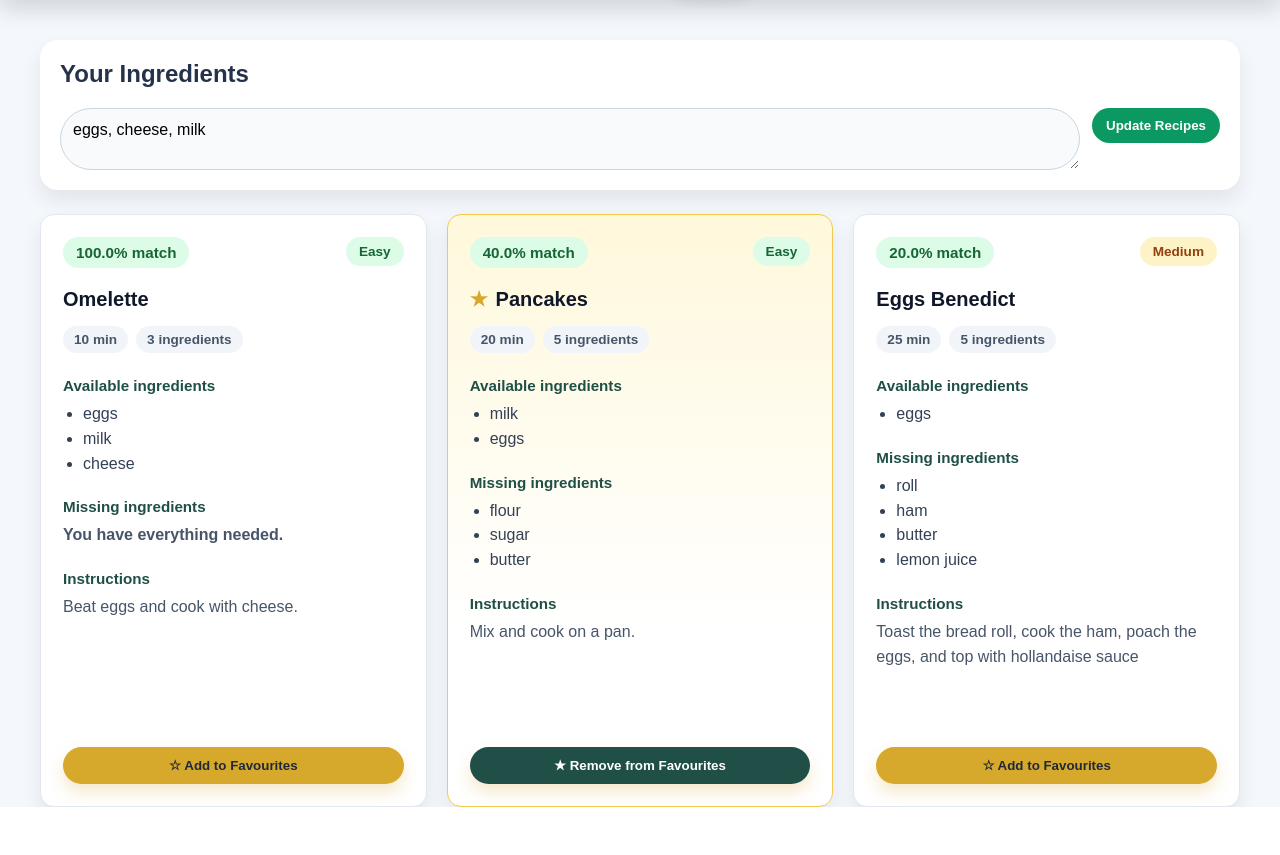
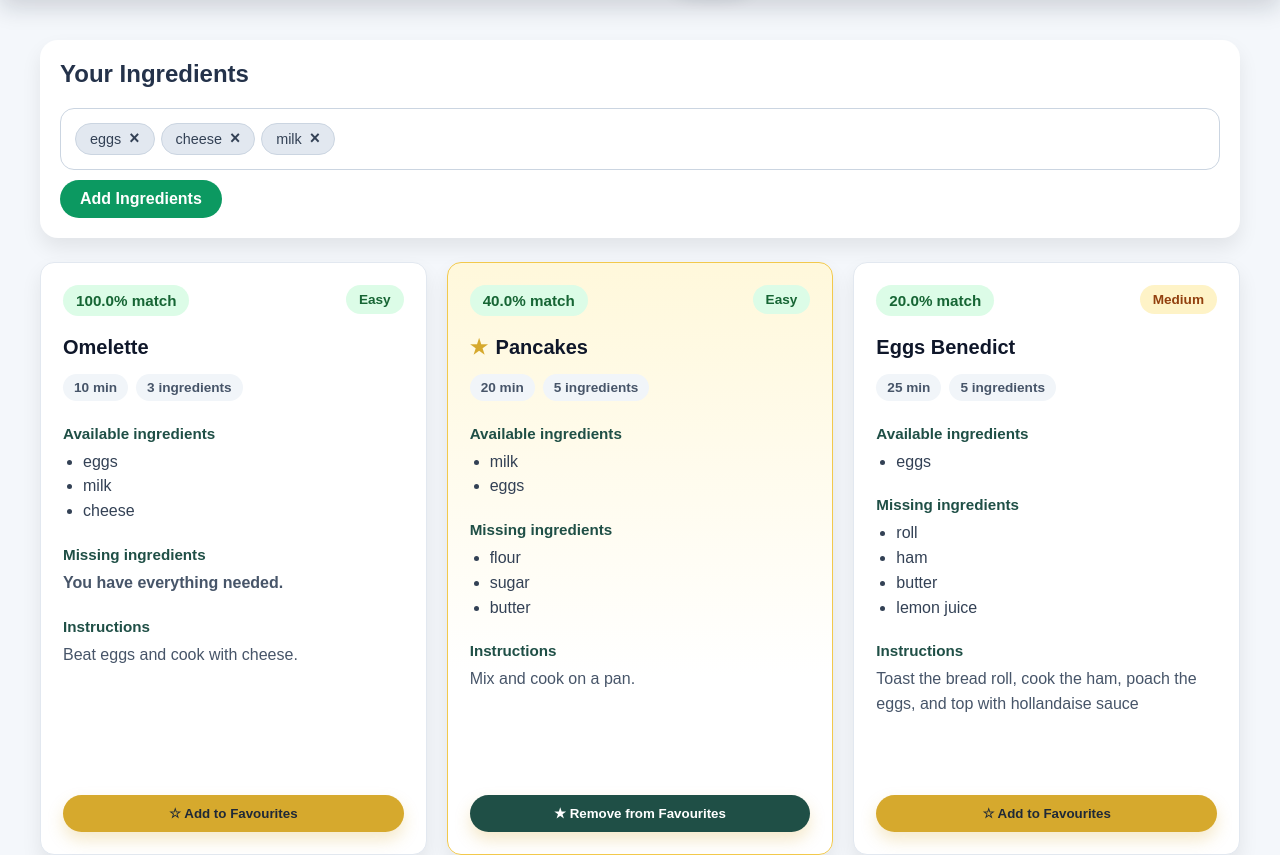
Before and after one commit to 2026-pwr-sl/script-languages-6g, a Flask app: page /recipes in a window 1280 px wide. Shown: the part 80-935 px from the top of the page. Before the commit the page ends 887 px from the top, so only its background shows below. Run offline with Flask 3, Linux system fonts and the light colour scheme; data comes from the database, SQL or seed files in the repository; both versions use the stored data as it was after the commit.

Commit message:
fix: update branch

```diff
--- a/Frinder/app.py
+++ b/Frinder/app.py
@@ -18,6 +18,7 @@ from storage import (
     recipe_key,
     remove_favourite_recipe,
     remove_from_shopping_list,
+    remove_user_ingredient,
     save_user_ingredients,
 )
 from utils import parse_ingredients
@@ -137,6 +138,15 @@ def recipes():
         suggestions=suggestions,
         favourite_recipe_names=favourite_recipe_names,
     )
+
+
+@app.route("/remove-ingredient", methods=["POST"])
+def remove_ingredient():
+    ingredient = request.form.get("ingredient")
+    if ingredient:
+        remove_user_ingredient(ingredient)
+
+    return redirect(url_for("recipes"))
 
 
 @app.route("/all-recipes")
--- a/Frinder/static/style.css
+++ b/Frinder/static/style.css
@@ -215,6 +215,14 @@ button {
   cursor: pointer;
   font-weight: bold;
   white-space: nowrap;
+}
+
+.ingredients-edit-form__button {
+    align-self: flex-start;
+    display: inline-block;
+    text-decoration: none;
+    text-align: center;
+    padding: 10px 20px;
 }
 
 .ingredients-edit-form__button:hover,
@@ -889,6 +897,124 @@ button {
   }
 }
 
+.quick-add-widget {
+  background: white;
+  border-radius: 14px;
+  padding: 16px;
+  margin-bottom: 24px;
+  border: 1px solid #686873;
+}
+
+.quick-add-summary {
+  cursor: pointer;
+  font-weight: bold;
+  color: #1f4f46;
+  font-size: 1.1rem;
+}
+
+.quick-add-table {
+  width: 80%;
+  margin-top: 16px;
+}
+
+.quick-add-table th,
+.quick-add-table td {
+  padding: 6px 8px;
+  border-bottom: 1px solid #f1f5f9;
+  text-align: left;
+}
+
+.quick-add-table th {
+  width: 40%;
+  color: #475569;
+  font-weight: 600;
+}
+
+.quick-add-btn {
+  background-color: #d2ffe2;
+  color: #0f9e65;
+  border: 1px solid #bbf7d0;
+  border-radius: 10px;
+  padding: 6px 14px;
+  margin: 4px;
+  font-size: 0.9rem;
+  font-weight: 500;
+  cursor: pointer;
+}
+
+.quick-add-btn:hover {
+  background-color: #bbf7d0;
+  transform: translateY(-1px);
+}
+
+.homepage-textarea {
+  width: 100%;
+  min-height: 140px;
+  padding: 16px;
+  border-radius: 14px;
+  font-family: inherit;
+  font-size: 1rem;
+  background-color: #ffffff;
+  resize: none;
+}
+
+.file-input {
+  margin-top: 8px;
+  font-size: 0.95rem;
+}
+
+.ingredients-edit-form-container {
+  display: flex;
+  flex-direction: column;
+  gap: 10px;
+  width: 100%;
+}
+
+.ingredients-tags-container {
+  display: flex;
+  flex-wrap: wrap;
+  gap: 6px;
+  padding: 14px;
+  background: white;
+  border: 1px solid #cbd5e1;
+  border-radius: 14px;
+  min-height: 54px;
+  box-sizing: border-box;
+}
+
+.ingredient-tag {
+  display: inline-flex;
+  align-items: center;
+  gap: 6px;
+  background-color: #e2e8f0;
+  color: #334155;
+  border: 1px solid #cbd5e1;
+  padding: 6px 14px;
+  border-radius: 999px;
+  font-size: 0.9rem;
+  font-weight: 500;
+  cursor: pointer;
+  transition: all 0.2s ease-in-out;
+  user-select: none;
+}
+
+.ingredient-tag:hover {
+  background-color: #fee2e2;
+  color: #991b1b;
+  border-color: #fca5a5;
+}
+
+.tag-delete-icon {
+  font-weight: bold;
+  font-size: 1.1rem;
+  line-height: 1;
+  background: none;
+  border: none;
+  cursor: pointer;
+  color: inherit;
+  padding: 0 0 0 2px;
+}
+
 @media (max-width: 760px) {
   .nav-container {
     flex-direction: column;
--- a/Frinder/storage.py
+++ b/Frinder/storage.py
@@ -4,6 +4,7 @@ from sqlalchemy.orm import selectinload
 from db import session
 from db_models import (
     FavoriteRecipeRow,
+    IngredientRow,
     RecipeIngredientRow,
     RecipeRow,
     ShoppingListRow,
@@ -235,3 +236,25 @@ def build_shopping_report(shopping_items, matched_recipes):
         return "Shopping list is empty."
 
     return "\n".join(f"- {item}" for item in shopping_items)
+
+
+def remove_user_ingredient(ingredient):
+    def action(db_session):
+        item_to_remove = clean_ingredient(ingredient)
+        if not item_to_remove:
+            return
+
+        ingredient_row = db_session.scalar(
+            select(IngredientRow).where(IngredientRow.name == item_to_remove)
+        )
+
+        if ingredient_row is None:
+            return
+
+        db_session.execute(
+            delete(UserIngredientRow).where(
+                UserIngredientRow.ingredient_id == ingredient_row.id
+            )
+        )
+
+    _run_write(action)
--- a/Frinder/templates/recipes.html
+++ b/Frinder/templates/recipes.html
@@ -2,19 +2,24 @@
 
 {% block content %}
 <section class="selected-ingredients-box">
-  <h2>Your Ingredients</h2>
+    <h2>Your Ingredients</h2>
+    <div class="ingredients-edit-form-container">
+        <div class="ingredients-tags-container">
+            {% for item in user_ingredients %}
+                <div class="ingredient-tag">
+                    <span class="tag-text">{{ item }}</span>
+                    <form action="{{ url_for('remove_ingredient') }}" method="POST">
+                        <input type="hidden" name="ingredient" value="{{ item }}">
+                        <button type="submit" class="tag-delete-icon">×</button>
+                    </form>
+                </div>
+            {% endfor %}
+        </div>
 
-  <form class="ingredients-edit-form" method="post" action="{{ url_for('recipes') }}">
-    <textarea
-      class="ingredients-edit-form__textarea"
-      name="ingredients"
-      aria-label="Your ingredients"
-    >{{ user_ingredients | join(', ') }}</textarea>
-
-    <button class="ingredients-edit-form__button" type="submit">
-      Update Recipes
-    </button>
-  </form>
+        <a href="{{ url_for('index') }}" class="ingredients-edit-form__button">
+            Add Ingredients
+        </a>
+    </div>
 </section>
 
 <section class="recipes-scroll">
```
Also changed, not shown: Frinder/data/frinder.db.
